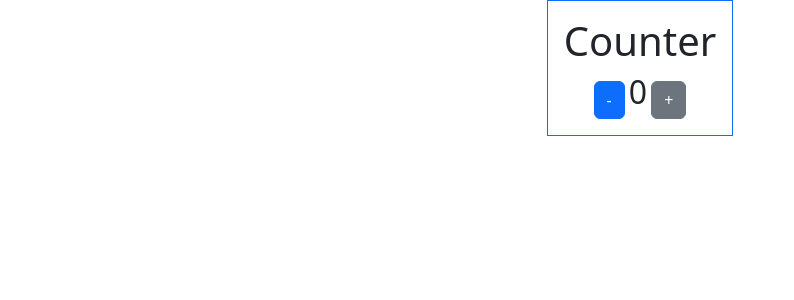
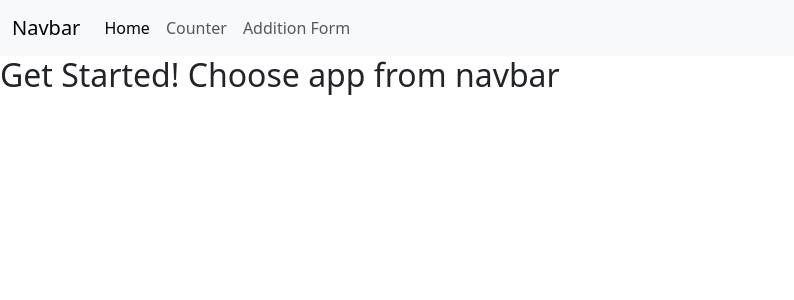
Before and after one commit to KasukabeDefenceForce/Js-counter, a Flask app: page / in a window 1280 px wide. Shown: the top 300 px of the page, without its empty margins (0-794 px from the left). Run offline with Flask 3, Linux system fonts and the light colour scheme.

Commit message:
Included the addition form

```diff
--- a/main.py
+++ b/main.py
@@ -1,8 +1,23 @@
-from flask import Flask, render_template
+from flask import Flask, render_template, request
 
 app = Flask(__name__)
 
 
 @app.route("/")
-def hello_world():
+def home():
+    return render_template("index.html")
+
+
+@app.route("/counter")
+def counter():
     return render_template("layout.html")
+
+
+@app.route("/form", methods=["GET", "POST"])
+def form():
+    if request.method == "POST":
+        num1 = request.form["num1"]
+        num2 = request.form["num2"]
+        sum = int(num1) + int(num2)
+        return render_template("output.html", sum=sum, num1=num1, num2=num2)
+    return render_template("form.html")
--- /dev/null
+++ b/templates/base.html
@@ -0,0 +1,41 @@
+<!DOCTYPE html>
+<html lang="en">
+
+<head>
+    <meta charset="UTF-8">
+    <meta name="viewport" content="width=device-width, initial-scale=1.0">
+    {% block title %}
+    {% endblock %}
+    <link href="https://cdn.jsdelivr.net/npm/bootstrap@5.3.2/dist/css/bootstrap.min.css" rel="stylesheet"
+        integrity="sha384-T3c6CoIi6uLrA9TneNEoa7RxnatzjcDSCmG1MXxSR1GAsXEV/Dwwykc2MPK8M2HN" crossorigin="anonymous">
+    <script src="https://cdn.jsdelivr.net/npm/bootstrap@5.3.2/dist/js/bootstrap.bundle.min.js"
+        integrity="sha384-C6RzsynM9kWDrMNeT87bh95OGNyZPhcTNXj1NW7RuBCsyN/o0jlpcV8Qyq46cDfL"
+        crossorigin="anonymous"></script>
+</head>
+<body>
+    <nav class="navbar navbar-expand-lg bg-body-tertiary">
+        <div class="container-fluid">
+            <a class="navbar-brand" href="#">Navbar</a>
+            <button class="navbar-toggler" type="button" data-bs-toggle="collapse" data-bs-target="#navbarNav"
+                aria-controls="navbarNav" aria-expanded="false" aria-label="Toggle navigation">
+                <span class="navbar-toggler-icon"></span>
+            </button>
+            <div class="collapse navbar-collapse" id="navbarNav">
+                <ul class="navbar-nav">
+                    <li class="nav-item">
+                        <a class="nav-link active" aria-current="page" href="#">Home</a>
+                    </li>
+                    <li class="nav-item">
+                        <a class="nav-link" href="{{url_for('counter')}}">Counter</a>
+                    </li>
+                    <li class="nav-item">
+                        <a class="nav-link" href="{{url_for('form')}}">Addition Form</a>
+                    </li>
+                </ul>
+            </div>
+        </div>
+    </nav>
+    {% block content%}
+    {% endblock %}
+</body>
+</html>
--- /dev/null
+++ b/templates/index.html
@@ -0,0 +1,9 @@
+{% extends 'base.html'%}
+
+{% block title %}
+    <title>Home Page</title>
+{% endblock %}
+
+{% block content %}
+    <h1 style="font-size: xx-large;">Get Started! Choose app from navbar</h1>
+{% endblock %}
--- a/templates/layout.html
+++ b/templates/layout.html
@@ -1,16 +1,10 @@
-<!DOCTYPE html>
-<html lang="en">
-<head>
-    <meta charset="UTF-8">
-    <meta name="viewport" content="width=device-width, initial-scale=1.0">
+{% extends 'base.html'%}
+
+{% block title %}
     <title>Counter</title>
-    <link href="https://cdn.jsdelivr.net/npm/bootstrap@5.3.2/dist/css/bootstrap.min.css" rel="stylesheet"
-        integrity="sha384-T3c6CoIi6uLrA9TneNEoa7RxnatzjcDSCmG1MXxSR1GAsXEV/Dwwykc2MPK8M2HN" crossorigin="anonymous">
-    <script src="https://cdn.jsdelivr.net/npm/bootstrap@5.3.2/dist/js/bootstrap.bundle.min.js"
-        integrity="sha384-C6RzsynM9kWDrMNeT87bh95OGNyZPhcTNXj1NW7RuBCsyN/o0jlpcV8Qyq46cDfL"
-        crossorigin="anonymous"></script>
-</head>
-<body>
+{% endblock %}
+
+{% block content %}
     <div class="d-flex justify-content-center align-items-center">
         <div class="border border-primary text-center p-3">
             <h1>Counter</h1>
@@ -21,5 +15,4 @@
     </div>
     <script src="{{url_for('static', filename='code.js')}}">
     </script>
-</body>
-</html>
+{% endblock %}
```
Also changed, not shown: templates/form.html (added, +15 -0 lines), templates/output.html (added, +12 -0 lines).
